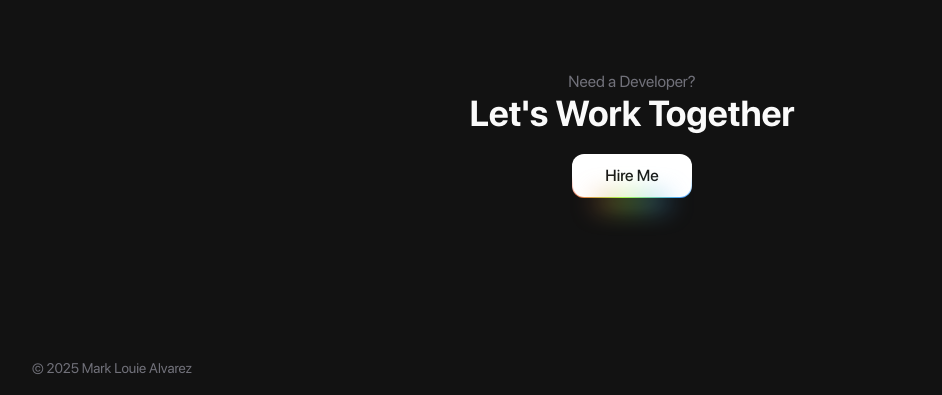
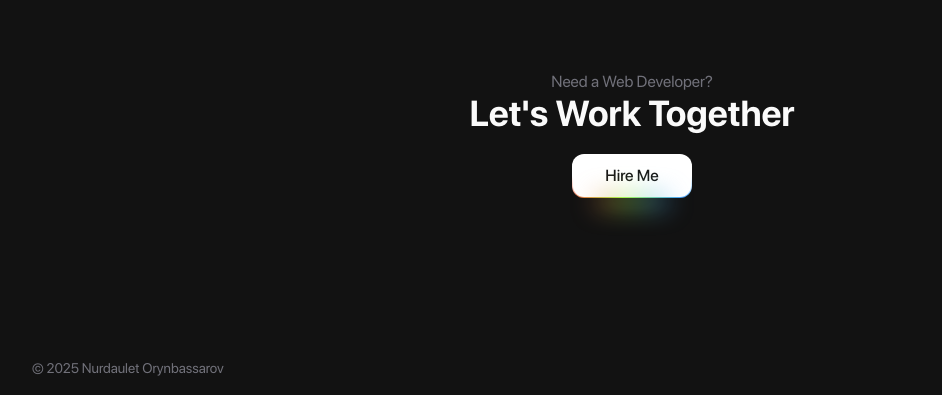
Before and after one commit to ornur/portfolio, a Next.js app: page / in a window 1280 px wide. Shown: the part 2625-3020 px from the top of the page, without its empty margins (8-950 px from the left). Built offline with nearby package versions, Linux system fonts and the light colour scheme.

Commit message:
Update Footer component with correct developer information and email

```diff
--- a/components/Footer.tsx
+++ b/components/Footer.tsx
@@ -6,14 +6,14 @@ const Footer = () => {
   return (
     <footer className="w-full">
       <div className="my-40 text-center">
-        <p className="text-zinc-500">Need a Developer?</p>
+        <p className="text-zinc-500">Need a Web Developer?</p>
         <h1 className="font-bold text-4xl mb-5">Let&apos;s Work Together</h1>
         <RainbowButton>
-          <Link href="mailto:marklouie.dev@gmail.com">Hire Me</Link>
+          <Link href="mailto:nurdauletaidaruli@gmail.com">Hire Me</Link>
         </RainbowButton>
       </div>
       <div className="ml-10 mb-5 text-zinc-500 text-sm">
-        <p>© {currentYear} Mark Louie Alvarez</p>
+        <p>© {currentYear} Nurdaulet Orynbassarov</p>
       </div>
     </footer>
   );
```
